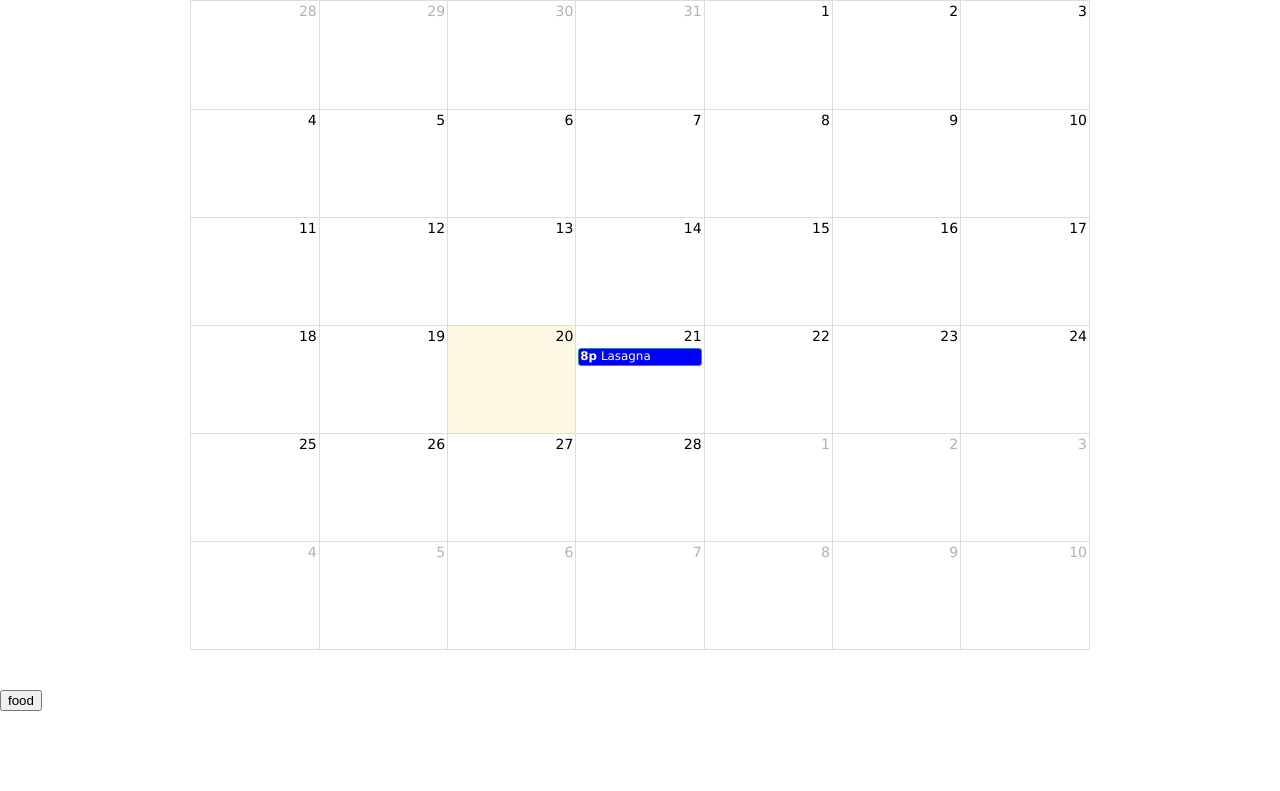
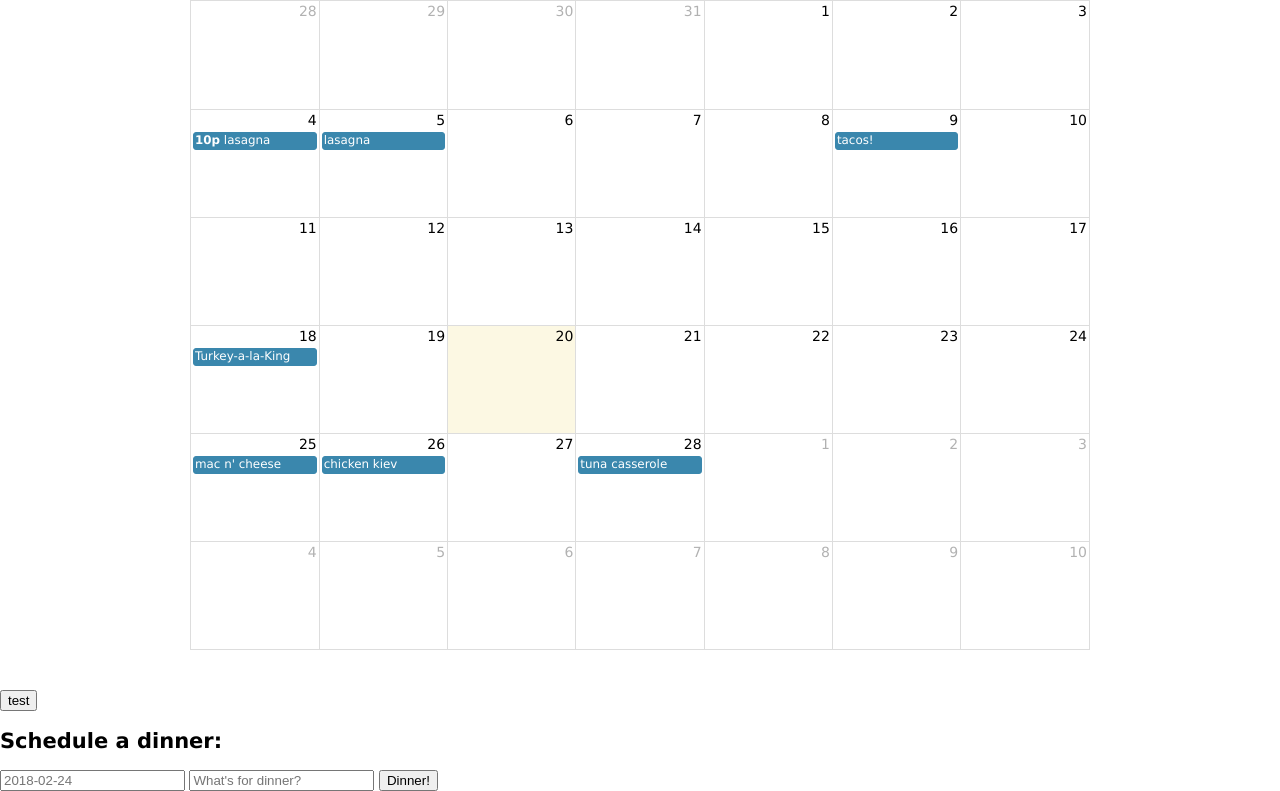
Before and after one commit to JasonOnes/FullCalExample, a Flask app: page / in a window 1280 px wide. Shown: the part 100-891 px from the top of the page. Before the commit the page ends 811 px from the top, so only its background shows below. Run offline with Flask 2, Linux system fonts and the light colour scheme; some libraries are stand-ins or nearby versions.

Commit message:
dinner-date input=> Cal display

```diff
--- a/events.json
+++ b/events.json
@@ -1,10 +1,11 @@
+
 [
+{"start": "2018-02-26", "title": "chicken kiev"}
+,{"start": "2018-02-25", "title": "mac n' cheese"}
+,{"title": "tuna casserole", "start": "2018-02-28"}
 
-    {
-        "title": "Lasagna",
-        "url": "/lasagna",
-        "start": "2018-02-21T20:00:00",
-        "editable": "true",
-        "backgroundColor": "blue"
-    }
-  ]
+,{"title": "lasagna", "start": "2018-02-5"}
+,{"title": "lasagna", "start": "2018-02-05"}
+,{"title": "tacos!", "start": "2018-02-09"}
+,{"title": "Turkey-a-la-King", "start": "2018-02-18"}
+]
--- a/main.py
+++ b/main.py
@@ -6,9 +6,47 @@
 
 # can't leave comments in json for more event properties https://fullcalendar.io/docs/event_data/Event_Object/
 
-@app.route('/')
+@app.route('/', methods=['POST', 'GET'])
 def calendar():
-    return render_template('json.html')
+    if request.method == 'GET':
+
+        return render_template('json.html')
+    else:
+        date = request.form['date']
+        dinner = request.form['meal']
+
+        #event = json.dumps({'start':date, 'title': dinner})#, 'url': '/recipe/'+dinner})
+        #TODO in dincal app proper instantiate as Event object here
+        #db.session.commit(event)
+        '''
+        new_events = Event.query.findAll()
+        with open('events.json', 'w') as events:
+            events.write('[')
+            event_dict = {}
+            for event in new_events:
+                event_dict{"title":event.meal, "start":event.date}
+            events.write(json.dumps(event_dict))
+            events.write(']')
+        '''
+
+
+        with open('events.json', 'r') as infile:
+
+            data = infile.read()
+            data = data.replace("]", "")
+
+            with open('events.json', 'w') as outfile:
+
+                outfile.write(data)
+
+        event = {'start': date, 'title': dinner}
+        with open('events.json', 'a') as events:
+            events.write(",{}\n]".format(json.dumps(event)))
+            #json.dump(event, events, ensure_ascii=False)
+
+
+        return render_template('json.html')
+
 
 
 @app.route('/data')
@@ -17,7 +55,7 @@
     end_date = request.args.get('end', '')
 
     with open("events.json", "r") as input_data:
-        #Is this where events get populated? It seems so
+        # reads events list to populate calendar
         return input_data.read()
 
 @app.route('/lasagna', methods=['POST', 'GET'])
--- a/static/pop-up.js
+++ b/static/pop-up.js
@@ -2,13 +2,22 @@
 // {/* <button onclick="myFunction()">food</button> */}
 
 // THE FOLLOWING IS FROM RICKS HARRY POTTER PROMPT
-function myFunction() {
+function dinnerFunction() {
     var txt;
-    var recipe = prompt("What's for dinner", "search");
+    // var day = document.createElement('input');
+    // $(inputDate).attr('type', 'text')
+    //var recipe = prompt("What's for dinner", "search");
+    // if using day as button var day = document.getElementById("date").value;
+    var date = prompt("What day?", "2018-02-24")
     if (recipe == null || recipe == "") {
         txt = "User cancelled the prompt.";
     } else {
         txt = "You want " + recipe + " for dinner?";
+        //check if recipe in db, retrieve recipe object and insatite day or
+        // send recipe to spoontacular api and instantiate with returned data
+        // then add day to events.json
+        // add a date query/prompt
     }
-    document.getElementById("pop-up-confirm").innerHTML = txt;
+    //document.getElementById("day-num-whatever").innerHTML = recipe;
+    document.getElementById("pop-up-confirm").innerHTML = date;
 }
--- a/templates/json.html
+++ b/templates/json.html
@@ -79,9 +79,35 @@
 <!-- Below is the inspected element for a day, probably can ignore fc-past for now -->
 <!-- <td class="fc-day fc-widget-content fc-mon/wed/thur fc-past/future" data-date="2018-02-15"></td> -->
 
-	<button onclick="myFunction()">food</button>
-	<!-- myfunction() in pop-up.js -->
-	<h2 id="pop-up-confirm"></h2>
+	<form method="POST">
+
+	<!-- dinnerFunction() in pop-up.js -->
+	<div id="pop-up-confirm">
+			<button onclick="dinnerFunction()">test</button>
+	</div>
+
+	</form>
+	<form  action="/" method="post" role="form">
+		<h2 class="dinner">Schedule a dinner: </h2>
+		<input type="text" name="date" class="form-control" placeholder="2018-02-24">
+		<input type="text" name="meal" class="form-control" placeholder="What's for dinner?">
+		<!-- <input type="password" name="password" class="form-control" placeholder="Password" required> -->
+		<input type="submit" id="submit" value="Dinner!"/>
+		<!-- <button class="btn btn-lg btn-primary btn-block" type="button">When? </button> -->
+	</form>
+
+	<!-- <form method="POST">
+
+	<div id="pop-up-confirm">
+
+		 When is dinner?<br><input type="text" name="myInputs[]">
+
+	</div>
+
+	<input type="button" value="What's for dinner?" onClick="addInput('pop-up-confirm');">
+
+</form> -->
+
 
 </body>
 </html>
```
Also changed, not shown: static/when-what-dinner.js (added, +17 -0 lines).
